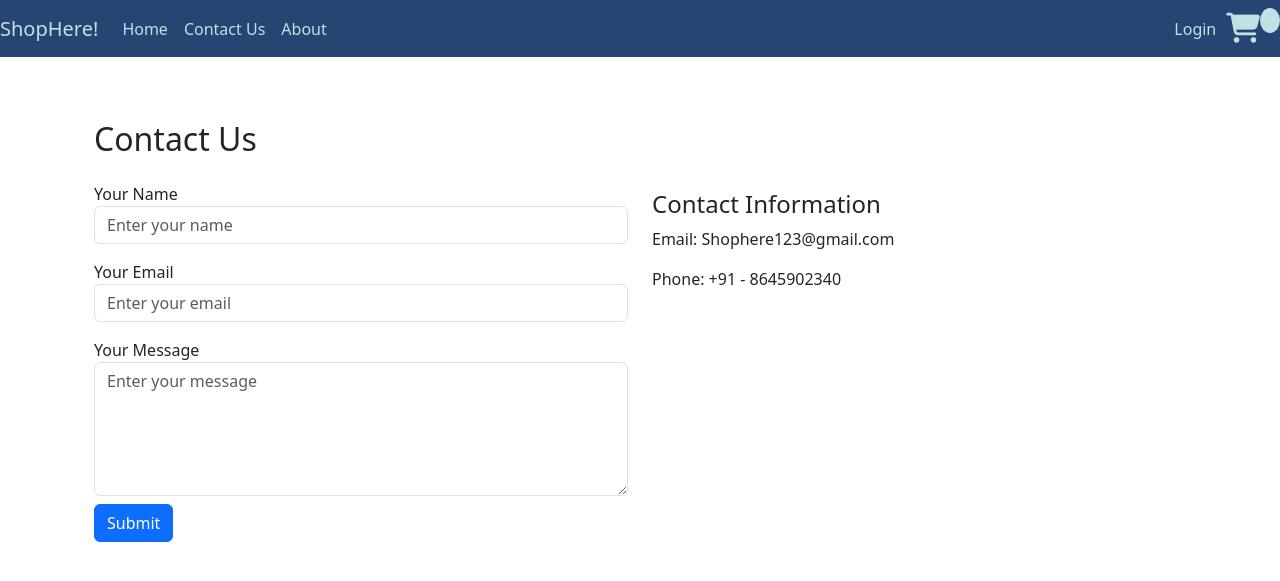
After one commit to gungunkhandelwal/ShopHere, a Django app: page /contact/ in a window 1280 px wide. The commit adds this page. Shown: the top 581 px of the page. Run offline with Django 3.2, Linux system fonts and the light colour scheme; some libraries are stand-ins or nearby versions.

Commit message:
Making contact page

```diff
--- a/shop/admin.py
+++ b/shop/admin.py
@@ -6,3 +6,4 @@ admin.site.register(Product_details)
 admin.site.register(Order)
 admin.site.register(OrderItem)
 admin.site.register(ShippingAddress)
+admin.site.register(ContactUs)
--- /dev/null
+++ b/shop/templates/contact.html
@@ -0,0 +1,40 @@
+{% extends 'index.html' %}
+{% load static %}
+{% block body %}
+<div class="container mt-5">
+    <h2>Contact Us</h2>
+
+    <div class="row">
+        <div class="col-md-6">
+            <!-- Contact Form -->
+            <form action="/contact/" method="post">{% csrf_token %}
+                <div class="form-group">
+                    <label for="name" class="mt-3">Your Name</label>
+                    <input type="text" class="form-control" id="name" placeholder="Enter your name">
+                </div>
+
+                <div class="form-group">
+                    <label for="email" class="mt-3">Your Email</label>
+                    <input type="email" class="form-control" id="email" placeholder="Enter your email">
+                </div>
+
+                <div class="form-group">
+                    <label for="message" class="mt-3">Your Message</label>
+                    <textarea class="form-control" id="message" rows="5" placeholder="Enter your message"></textarea>
+                </div>
+
+                <button type="submit" class="btn btn-primary mt-2">Submit</button>
+            </form>
+        </div>
+
+        <div class="col-md-6 mt-4">
+            <!-- Contact Information -->
+            <h4>Contact Information</h4>
+            <p>Email: Shophere123@gmail.com</p>
+            <p>Phone: +91 - 8645902340</p>
+            <!-- Add more information as needed -->
+        </div>
+    </div>
+</div>
+
+{% endblock %}
--- a/shop/templates/index.html
+++ b/shop/templates/index.html
@@ -71,7 +71,7 @@
         <div class="collapse navbar-collapse" id="navbarSupportedContent">
             <div class="navbar-nav me-auto mb-2 mb-lg-0">
                 <a class="nav-link" href="{% url 'index' %}"> Home</a>
-                <a class="nav-link" href="">Contact Us</a>
+                <a class="nav-link" href="{% url 'ContactUs' %}">Contact Us</a>
                 <a class="nav-link" href="">About</a>
             </div>
             <div class="form-inline my-2 my-lg-0">
--- a/shop/urls.py
+++ b/shop/urls.py
@@ -6,6 +6,7 @@ urlpatterns=[
     path('cart/',views.cart,name='Cart'),
     path('checkout/',views.checkout,name='Checkout'),
     path("products/<int:myid>", views.prodView, name="ProdView"),
+    path('contact/',views.contact,name='ContactUs'),
 
     path('update_item/',views.updateItem,name='update_item'),
     path('process_order/',views.processOrder,name='process_order'),
--- a/shop/views.py
+++ b/shop/views.py
@@ -64,6 +64,16 @@ def prodView(request, myid):
     #Fetch the product using the id
     return render(request, "prodView.html",{'products':product[0]})
 
+def contact(request):
+    if request.method=="POST":
+        print(request)
+        name=request.POST.get('name', '')
+        email=request.POST.get('email', '')
+        desc=request.POST.get('desc', '')
+        contact = ContactUs(name=name, email=email,desc=desc)
+        contact.save()
+    return render(request,'contact.html')
+
 
 @csrf_exempt
 def processOrder(request):
```
Also changed, not shown: shop/models.py (+10 -0 lines), db.sqlite3, shop/migrations/0003_contactus.py (added).
